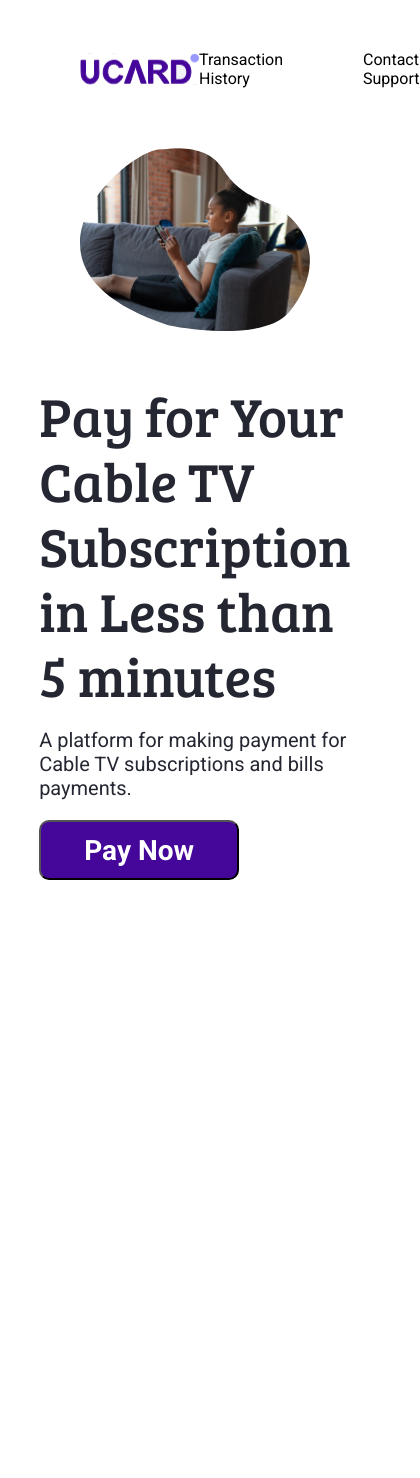
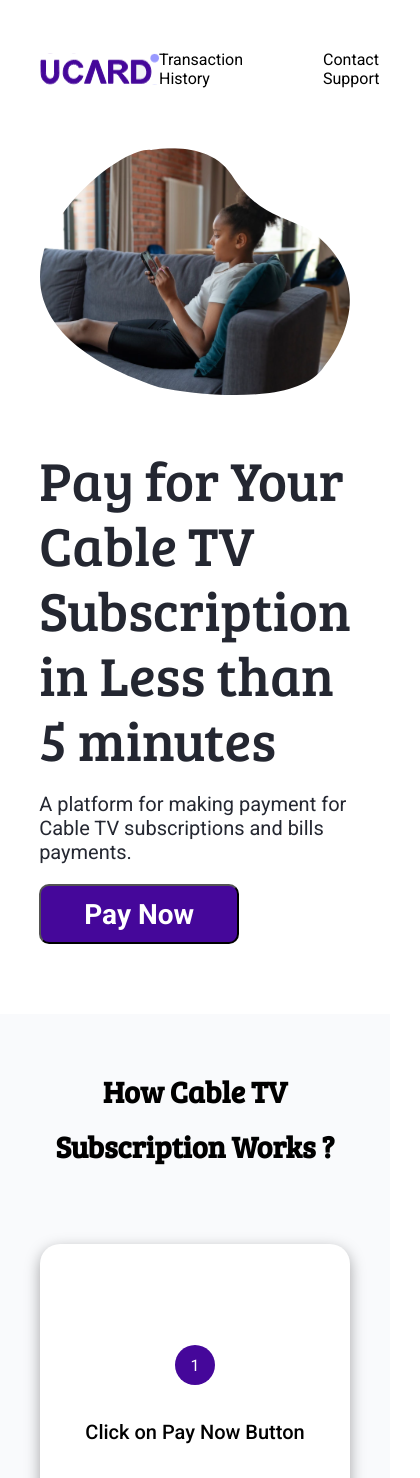
Before and after one commit to Afosbids/ucard_dtc, a React (Vite) app: page / in a window 390 px wide. Shown: the top 1478 px of the page, 420 px wide, since content can reach past the window. Before the commit the page ends 880 px from the top, so only its background shows below. Built offline with nearby package versions, Linux system fonts and the light colour scheme.

Commit message:
added how cable tv works section

```diff
--- a/src/App.jsx
+++ b/src/App.jsx
@@ -5,7 +5,7 @@ import HomePage from './pages/HomePage/HomePage'
 function App() {
 
   return (
-    <div className="App">
+    <div>
      <HomePage />
     </div>
   )
--- a/src/components/HowItWorks/HowItWorks.css
+++ b/src/components/HowItWorks/HowItWorks.css
@@ -0,0 +1,63 @@
+
+
+.how-it-works-container{
+    height: auto;
+    background: var(--bg-light-blue);
+    padding-top: 50px;
+    padding-bottom: 100px;
+
+}
+
+.how-it-works-container h1{
+    text-align: center;
+    margin-bottom: 70px;
+    font-family: Bree Serif;
+    font-size: 55px;
+    line-height: 75px;
+}
+
+.hiw-items{
+    display: flex;
+    justify-content: space-evenly;
+    gap: 50px;
+    margin-bottom: -50px;
+}
+
+
+
+.hiw-second-child{
+        margin-top: 200px;
+}
+
+@media screen and (min-width:881px) {
+    .hiw-first-child{
+        margin-top: -80px;
+    }
+
+    .how-it-works-container h1{
+        margin-bottom: 200px;
+    }
+
+}
+
+
+
+@media screen and (max-width:881px) {
+
+    .hiw-items{
+        flex-direction: column;
+    }
+
+
+    .hiw-second-child{
+        margin-top: -100px;
+}
+
+.how-it-works-container h1{
+    font-size: 30px;
+    line-height: 55px;
+}
+
+
+
+}
--- a/src/components/HowItWorks/HowItWorks.jsx
+++ b/src/components/HowItWorks/HowItWorks.jsx
@@ -1,12 +1,61 @@
 import React from 'react'
 import './HowItWorks.css'
+import '../HowItWorksCard/HowItWorksCard'
+import HowItWorksCard from '../HowItWorksCard/HowItWorksCard'
+import PayNowButton from '../../assets/paynowbutton.svg'
+import CableType from '../../assets/cabletypeimage.svg'
+import DecoderNumber from '../../assets/decodernumberimage.svg'
+import PackageType from '../../assets/packagetypeimage.svg'
+import PaymentOption from '../../assets/paymentoptionimage.svg'
+import MakePayment from '../../assets/makepaymentimage.svg'
 
 const HowItWorks = () => {
-  return (
-    <section>
+    return (
+        <section className='how-it-works-container home-container'>
+            <h1>How Cable TV Subscription Works ? </h1>
 
-    </section>
-  )
+            <div className="hiw-items">
+                <div className="hiw-first-child">
+
+                    <HowItWorksCard image={PayNowButton} text='Click on Pay Now Button' numbering={1} />
+                </div>
+
+                <div className="hiw-second-child">
+
+                    <HowItWorksCard image={CableType} text='Select Cable TV Type' numbering={2} />
+
+                </div>
+            </div>
+
+            <div className="hiw-items">
+                <div className="hiw-first-child">
+
+                     <HowItWorksCard image={DecoderNumber} text='Provide Decoder Number' numbering={3} />
+                </div>
+
+                <div className="hiw-second-child">
+
+                    <HowItWorksCard image={PackageType} text='Select Package Type' numbering={4} />
+
+                </div>
+            </div>
+
+            <div className="hiw-items">
+                <div className="hiw-first-child">
+
+                    <HowItWorksCard image={PaymentOption} text='Select Payment Option' numbering={5} />
+                </div>
+
+                <div className="hiw-second-child">
+
+                    <HowItWorksCard image={MakePayment} text='Make Payment' numbering={6} />
+
+                </div>
+            </div>
+
+
+        </section>
+    )
 }
 
 export default HowItWorks
--- /dev/null
+++ b/src/components/HowItWorksCard/HowItWorksCard.css
@@ -0,0 +1,64 @@
+.hiw-card{
+    display: flex;
+    justify-content: center;
+    align-items: center;
+    flex-direction: column;
+    gap: 30px;
+    height: 450px;
+    width: 100%;
+    min-width: 40rem;
+    background: var(--white-color);
+    box-shadow: var(--box-shadow);
+    border-radius: 20px;
+    padding: 10px;
+    margin-bottom: 100px;
+
+}
+
+.hiw-numbering{
+    display: flex;
+    justify-content: center;
+    align-items: center;
+    height: 40px;
+    width: 40px;
+    border-radius: 50%;
+    background: var(--primary-color);
+    color: var(--white-color);
+}
+
+.hiw-card p{
+    font-weight: 500;
+    line-height: 35px;
+    font-size: 30px;
+}
+
+.hiw-card img{
+    width: 100%;
+}
+
+@media screen and (max-width:1357px) {
+    .hiw-card{
+        min-width: 30rem;
+    }
+
+}
+
+@media screen and (max-width:1049px) {
+    .hiw-card{
+        min-width: 25rem;
+    }
+
+}
+
+@media screen and (max-width:473px) {
+    .hiw-card{
+        min-width: 15rem;
+        max-height: 450px;
+    }
+
+    .hiw-card p{
+        font-weight: 500;
+        line-height: 35px;
+        font-size: 20px;
+    }
+}
--- /dev/null
+++ b/src/components/HowItWorksCard/HowItWorksCard.jsx
@@ -0,0 +1,18 @@
+import React from 'react'
+import './HowItWorksCard.css'
+
+const HowItWorksCard = ({ image, text, numbering }) => {
+    return (
+        <div className='hiw-card'>
+            <div className="hiw-numbering">{numbering}</div>
+            <p>{text}</p>
+
+            <div className="hiw-image">
+
+                <img src={image} alt="" />
+            </div>
+        </div>
+    )
+}
+
+export default HowItWorksCard
--- a/src/components/ShowCase/ShowCase.css
+++ b/src/components/ShowCase/ShowCase.css
@@ -97,6 +97,7 @@
     margin-top: 60px;
     flex-direction: column-reverse;
     gap: 3rem;
+    padding-bottom: 70px;
 }
 
 .home-showcase h2{
--- a/src/index.css
+++ b/src/index.css
@@ -8,7 +8,11 @@
   --dark-text-color: #666666;
   --bg-light-blue: #F9FAFC;
   --bg-grey: #F5F5F5;
+  --box-shadow: rgba(0, 0, 0, 0.35) 0px 5px 15px;
 }
+
+
+
 
 *{
   margin: 0;
@@ -22,3 +26,10 @@
   padding-left: 80px;
   padding-right: 80px;
 }
+
+@media screen and (max-width:600px) {
+  .home-container{
+    padding-left: 40px;
+    padding-right: 40px;
+  }
+}
--- a/src/pages/HomePage/HomePage.css
+++ b/src/pages/HomePage/HomePage.css
@@ -0,0 +1,3 @@
+.homepage-container{
+    /* max-width: 1024px; */
+}
--- a/src/pages/HomePage/HomePage.jsx
+++ b/src/pages/HomePage/HomePage.jsx
@@ -2,13 +2,14 @@ import React from 'react'
 import './HomePage.css'
 import HomeNav from '../../components/HomeNav/HomeNav'
 import ShowCase from '../../components/ShowCase/ShowCase'
-
+import HowItWorks from '../../components/HowItWorks/HowItWorks'
 
 const HomePage = () => {
   return (
-    <div>
+    <div className='homepage-container'>
       <HomeNav />
       <ShowCase />
+      <HowItWorks />
     </div>
   )
 }
```
